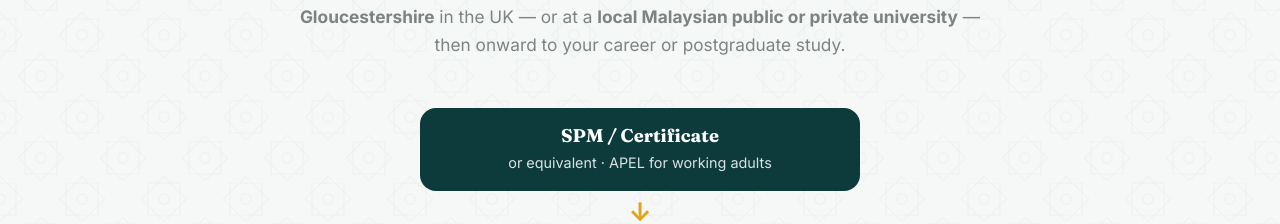
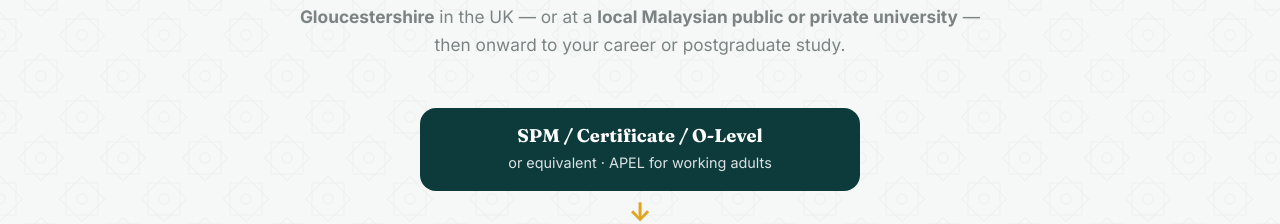
Before and after one commit to mhamzavi-caliph/caliph-academy-website, a website: page careers.html in a window 1280 px wide. Shown: the part 3841-4065 px from the top of the page. Drawn offline with Linux system fonts and the light colour scheme; no server answers.

Commit message:
Study route: entry node now SPM / Certificate / O-Level
Co-Authored-By: Claude Opus 4.8 <noreply@anthropic.com>

```diff
--- a/careers.html
+++ b/careers.html
@@ -176,7 +176,7 @@
       <p>After your Double Diploma, top up to a full bachelor&rsquo;s degree at the <strong>University of Gloucestershire</strong> in the UK &mdash; or at a <strong>local Malaysian public or private university</strong> &mdash; then onward to your career or postgraduate study.</p>
     </div>
     <div class="sroute reveal">
-      <div class="snode start"><b>SPM / Certificate</b><span>or equivalent &middot; APEL for working adults</span></div>
+      <div class="snode start"><b>SPM / Certificate / O-Level</b><span>or equivalent &middot; APEL for working adults</span></div>
       <div class="sarrow" aria-hidden="true">&#8595;</div>
       <div class="snode dd"><b>Double Diploma in Business Administration</b><span>UTMSpace Services Sdn Bhd &middot; 2 years &middot; MQA + UK LEB Advanced Diploma + LOYLA</span></div>
       <div class="sarrow split" aria-hidden="true">&#9662;&nbsp; Choose your degree pathway &nbsp;&#9662;</div>
```
Also changed, not shown: study-uk.html (+1 -1 lines).
